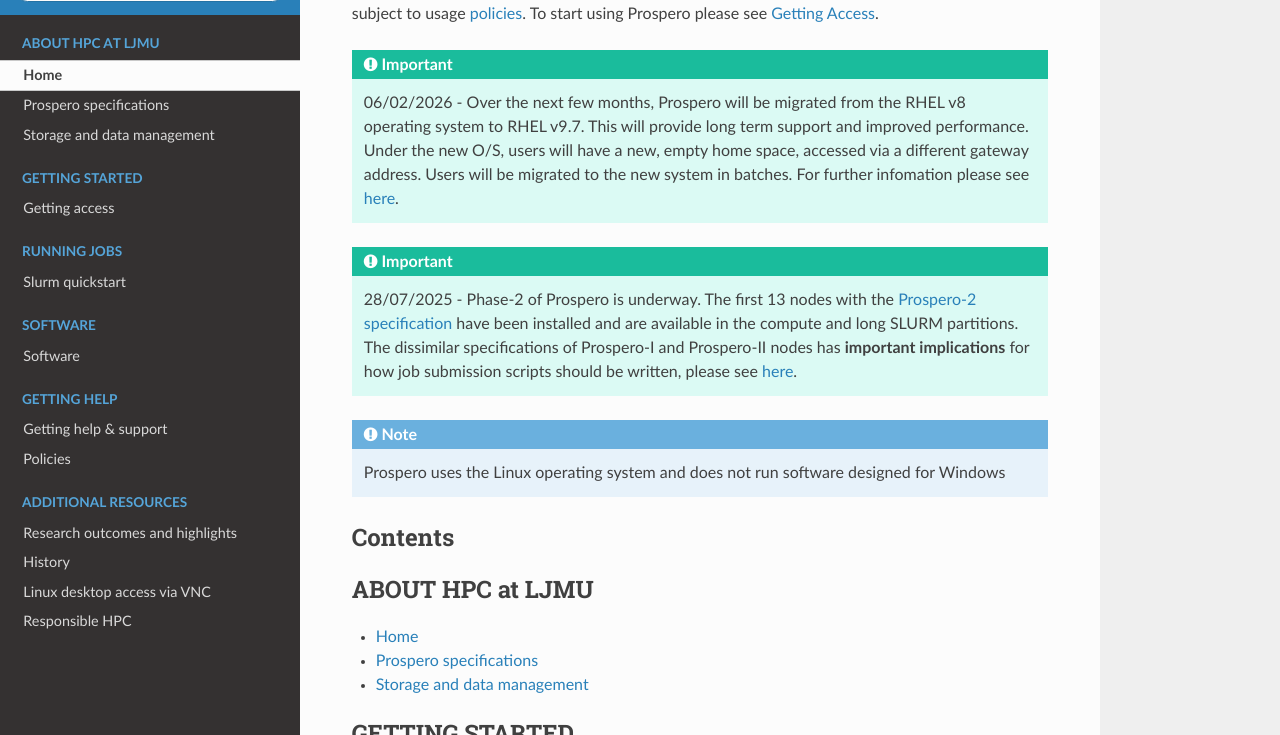
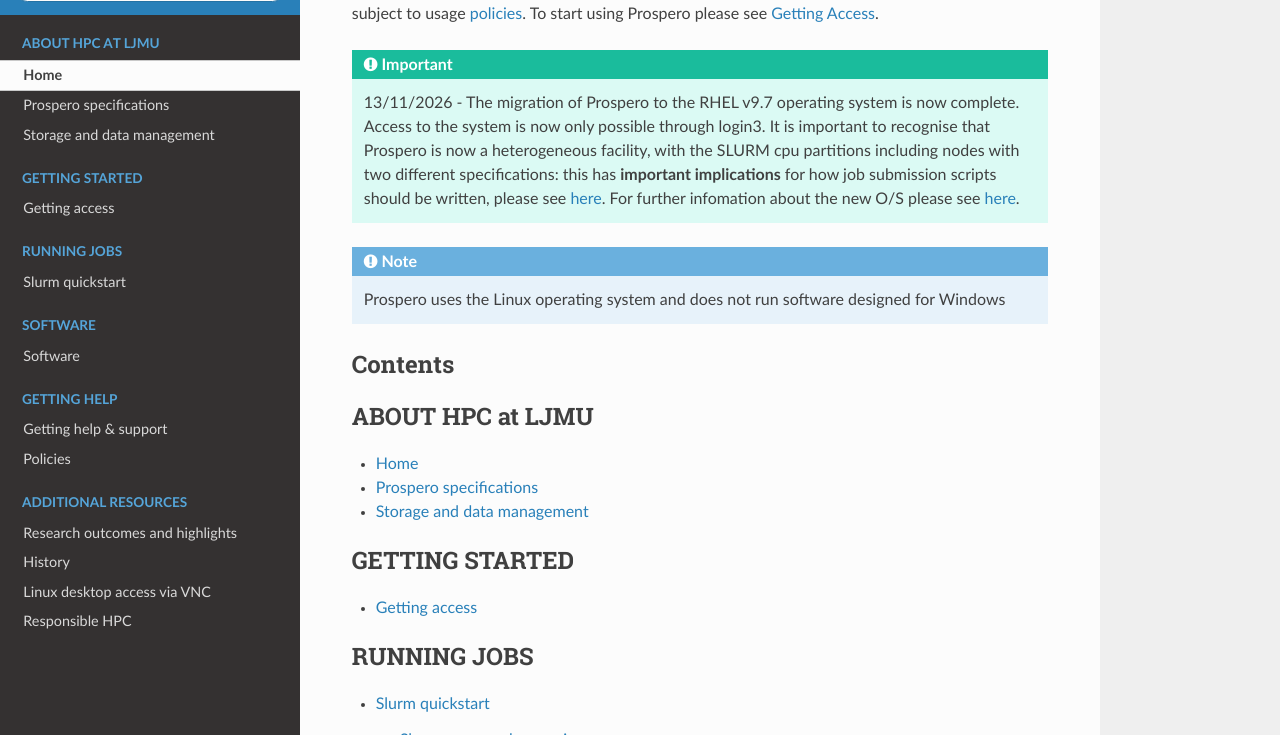
Before and after one commit to astrcrai/prospero-docs, a Sphinx documentation site: the page built from docs/source/index.rst, in a window 1280 px wide and 900 px high, scrolled down 759 px, cut to the strip 165-900 px from the top of the window. Built offline with Sphinx 7.4.7 and the Read the Docs theme 3.1.0, drawn with Linux system fonts in a browser that asks for light colours.

Commit message:
Update index.rst
Changed info boxes on the homepage re: the migration.

```diff
--- a/docs/source/index.rst
+++ b/docs/source/index.rst
@@ -13,12 +13,7 @@
 
 .. IMPORTANT::
 
-   06/02/2026 - Over the next few months, Prospero will be migrated from the RHEL v8 operating system to RHEL v9.7. This will provide long term support and improved performance. Under the new O/S, users will have a new, empty home space, accessed via a different gateway address. Users will be migrated to the new system in batches. For further infomation please see `here <https://prospero-docs.readthedocs.io/en/latest/access.html#migrating-to-the-new-operating-system>`_.
-
-.. IMPORTANT::
-
-   28/07/2025 - Phase-2 of Prospero is underway. The first 13 nodes with the `Prospero-2 specification <https://prospero-docs.readthedocs.io/en/latest/specifications.html>`_ have been installed and are available in the compute and long SLURM partitions. The dissimilar specifications of Prospero-I and Prospero-II nodes has **important implications** for how job submission scripts should be written, please see `here <https://prospero-docs.readthedocs.io/en/latest/scheduler.html#slurm-scripts-in-the-prospero-ii-era>`_.
-
+   13/11/2026 - The migration of Prospero to the RHEL v9.7 operating system is now complete. Access to the system is now only possible through login3. It is important to recognise that Prospero is now a heterogeneous facility, with the SLURM cpu partitions including nodes with two different specifications: this has **important implications** for how job submission scripts should be written, please see `here <https://prospero-docs.readthedocs.io/en/latest/scheduler.html#slurm-scripts-in-the-prospero-ii-era>`_. For further infomation about the new O/S please see `here <https://prospero-docs.readthedocs.io/en/latest/access.html#migrating-to-the-new-operating-system>`_.
 
 .. NOTE::
 
```
